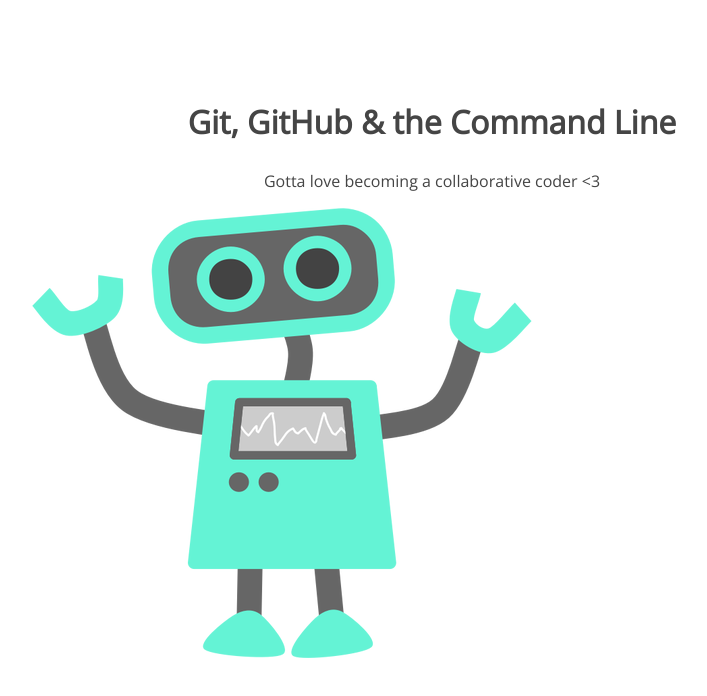
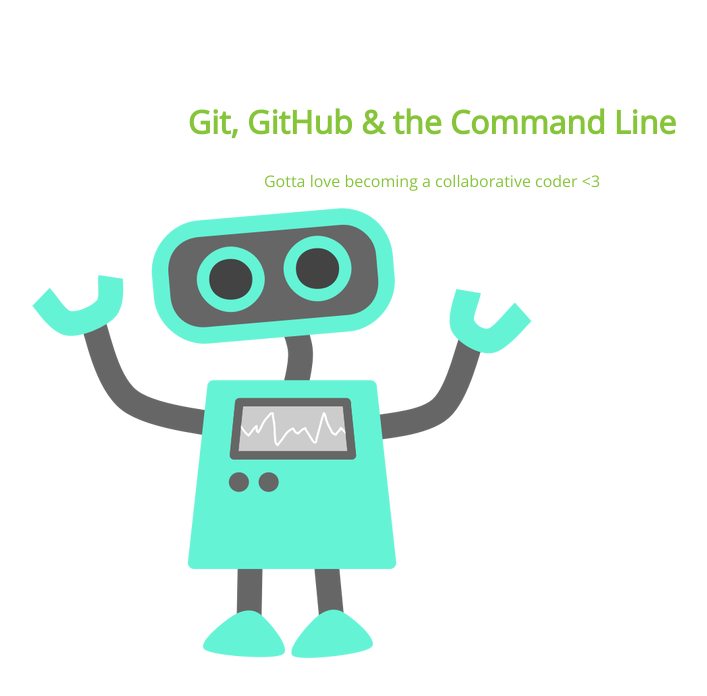
Before and after one commit to hanamaruko/105-project, a plain HTML site: page index.html in a window 1280 px wide. Shown: the whole page, without its empty margins (208-915 px from the left). Drawn offline with nearby package versions, Linux system fonts and the light colour scheme.

Commit message:
second commit

```diff
--- a/css/style.css
+++ b/css/style.css
@@ -5,7 +5,7 @@
 section h1,
 section p {
 	text-align: center;
-	color: #454545;
+	color: #86C539;
 }
 section h1 {
 	font: 32px 'Open Sans';
```
